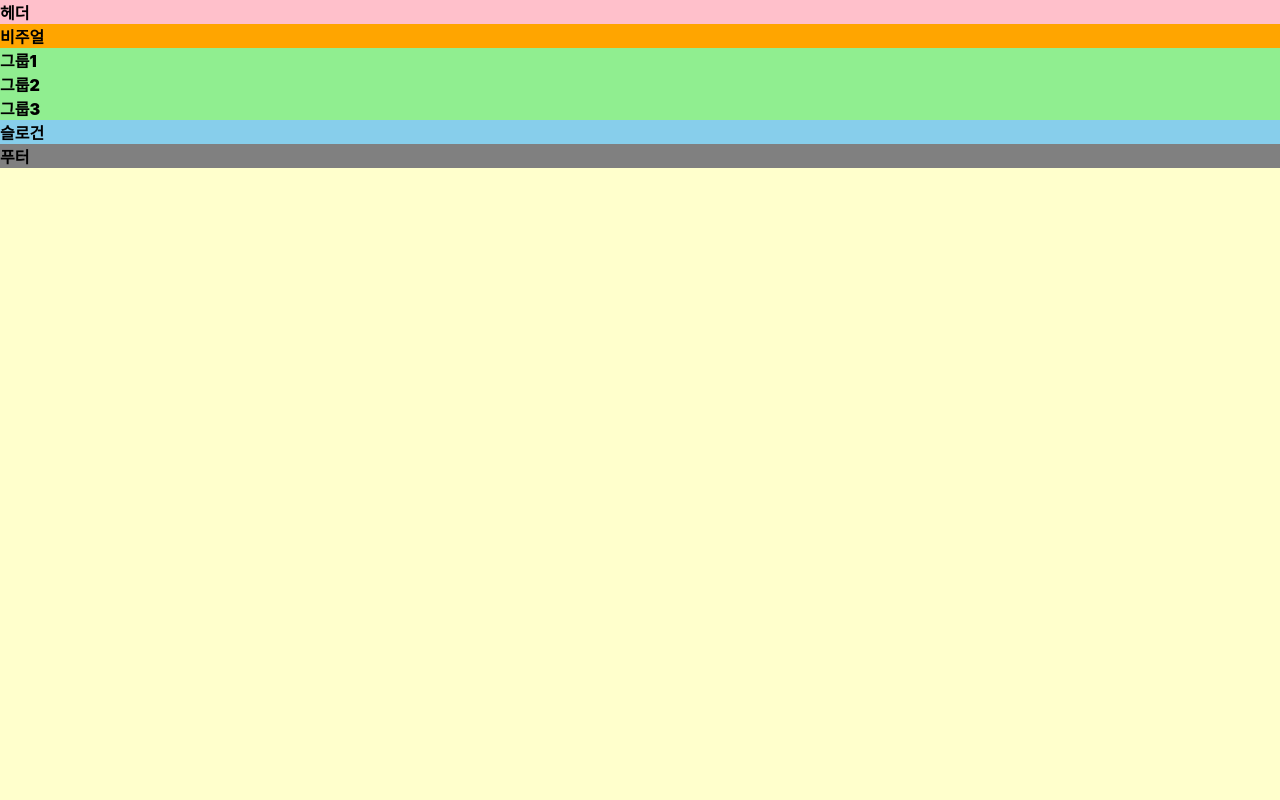
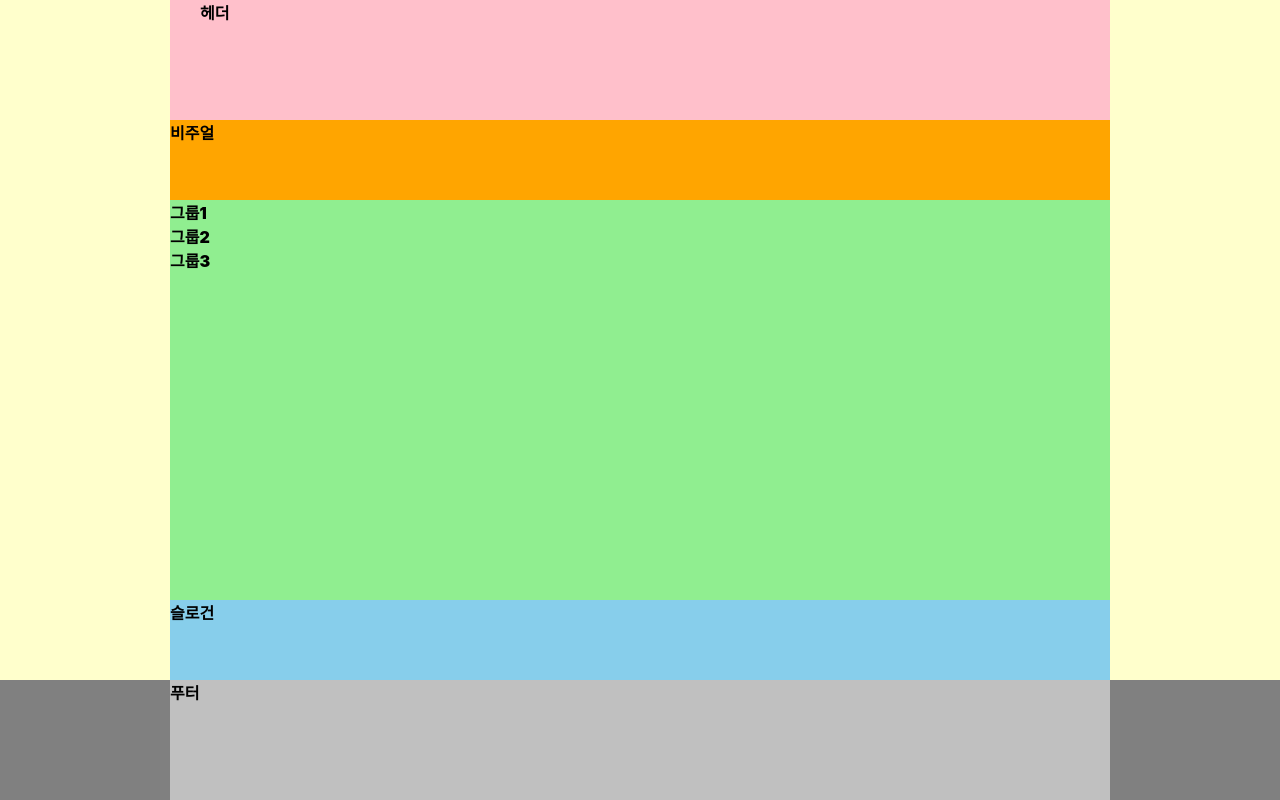
Before and after one commit to ssw6750/HTML5, a website: page index.html in a window 1280 px wide. Drawn offline with Linux system fonts and the light colour scheme; a web font is replaced by a local one.

Commit message:
웹카페 레이아웃 구현

```diff
--- a/styles/style.css
+++ b/styles/style.css
@@ -7,18 +7,39 @@ body {
   font-weight: 900;
 }
 
+/* 레이아웃 */
+.header, .visual, .main, .slogan, .footer-inner{
+  width: 940px;
+  margin: 0 auto;
+  box-sizing: border-box;
+}
+
+/* 헤더 */
 .header {
   background-color: pink;
+  padding: 0 30px;
+  height: 15vh;
 }
+/* 비주얼 */
 .visual {
   background-color: orange;
+  height: 10vh;
 }
+/* 메인 */
 .main {
   background-color: lightgreen;
+  height: 50vh;
 }
+/* 슬로건 */
 .slogan {
   background-color: skyblue;
+  height: 10vh;
 }
+/* 푸터 */
 .footer {
   background-color: gray;
 }
+.footer-inner {
+  background: silver;
+  height: 15vh;
+}
```
